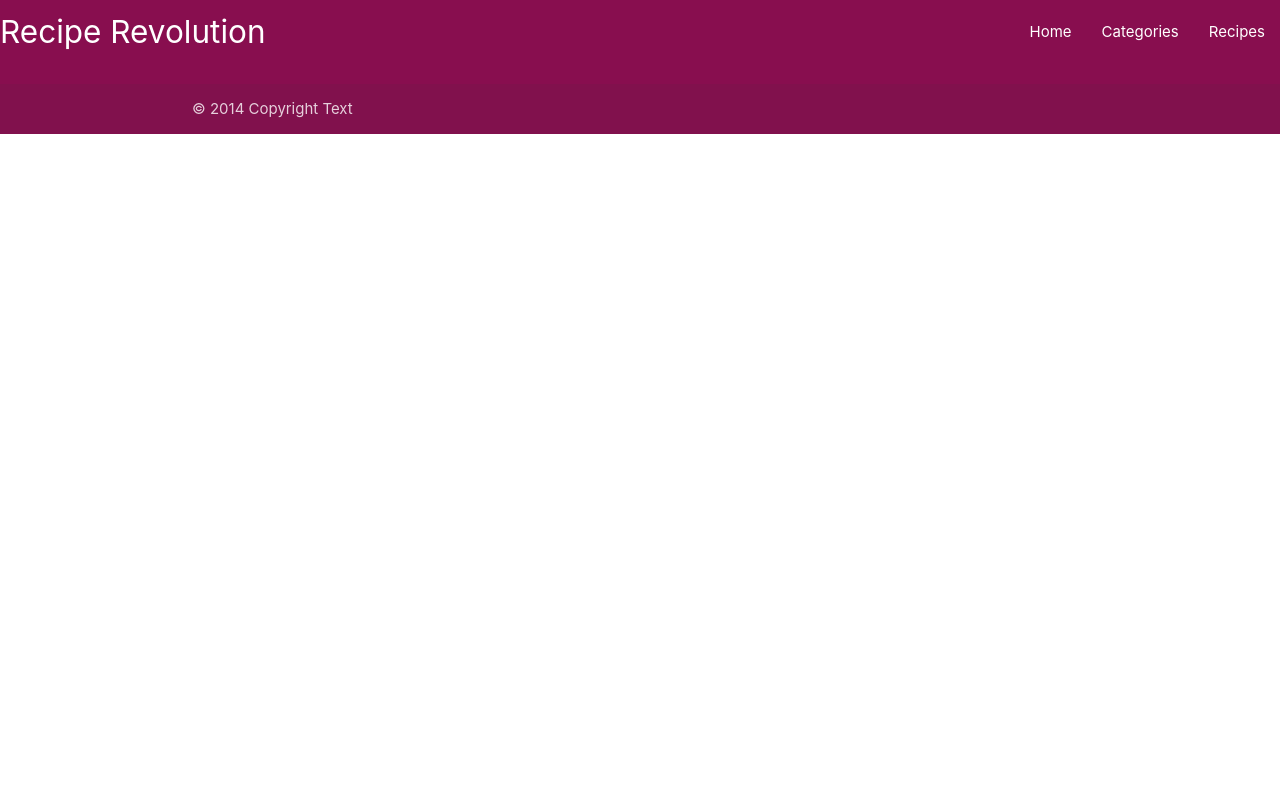
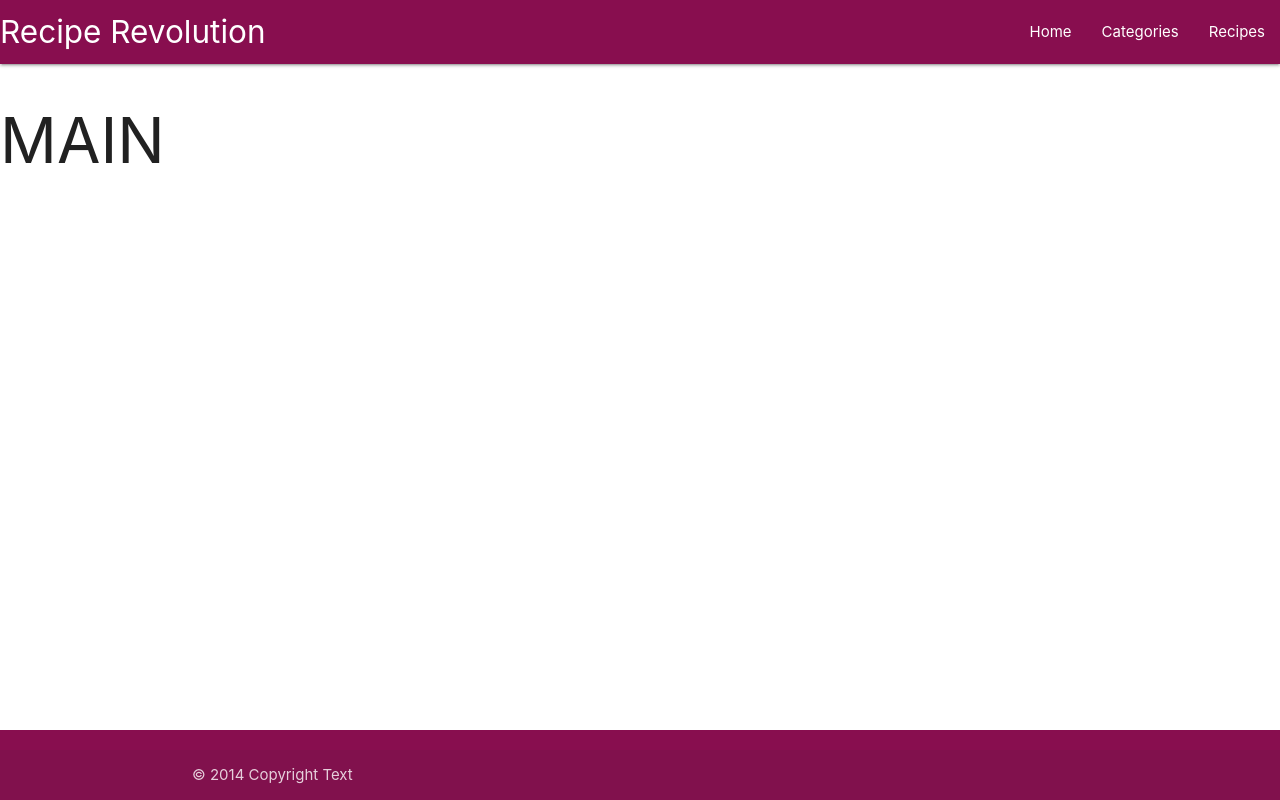
Before and after one commit to CassJBeckford/RecipeRevolution-mp3, a Flask app: page / in a window 1280 px wide. Run offline with Flask 3, Linux system fonts and the light colour scheme.

Commit message:
add styles for main and body classes to keep footer at the bottom of page

```diff
--- a/recipes/templates/base.html
+++ b/recipes/templates/base.html
@@ -35,6 +35,10 @@
 
     </header>
 
+    <main>
+        <h1>MAIN</h1>
+    </main>
+
     <footer class="page-footer pink darken-4">
         <div class="footer-copyright">
             <div class="container">
--- a/static/css/style.css
+++ b/static/css/style.css
@@ -0,0 +1,11 @@
+/* general styles */
+/* (https://materializecss.com/footer.html) */
+body {
+    display: flex;
+    min-height: 100vh;
+    flex-direction: column;
+}
+main {
+    flex: 1 0 auto;
+}
+/* */
```
